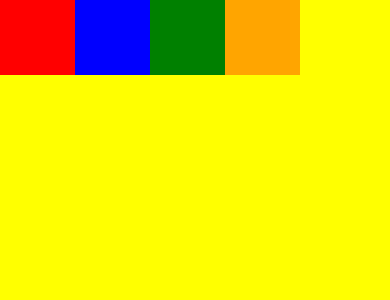
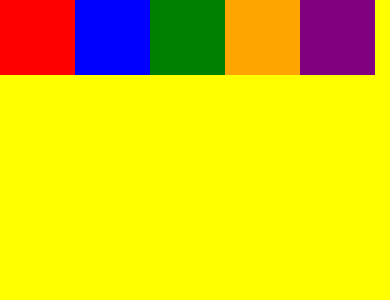
Before and after one commit to burakcihan61/react-native-beginning, a React Native app: screen / in a window 390 px wide. Shown: the top 300 px of the page. Built offline with nearby package versions, Linux system fonts and the light colour scheme.

Commit message:
Update App.tsx

```diff
--- a/App.tsx
+++ b/App.tsx
@@ -8,6 +8,7 @@ const App = () => {
       <View style={styles.box2} />
       <View style={styles.box3} />
       <View style={styles.box4} />
+      <View style={styles.box5} />
     </SafeAreaView>
   );
 };
@@ -38,5 +39,10 @@ const styles = StyleSheet.create({
     height: 75,
     backgroundColor: 'orange',
   },
+  box5: {
+    width: 75,
+    height: 75,
+    backgroundColor: 'purple',
+  },
 });
 export default App;
```
